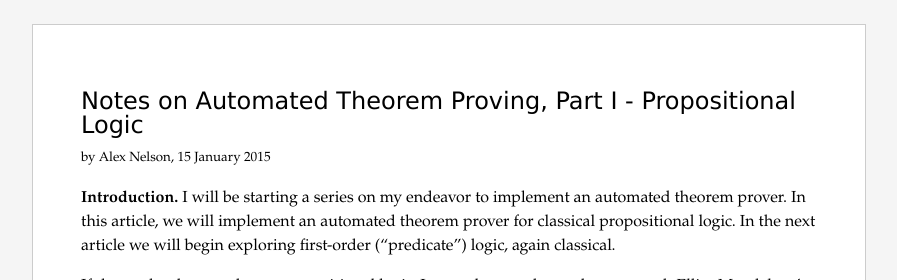
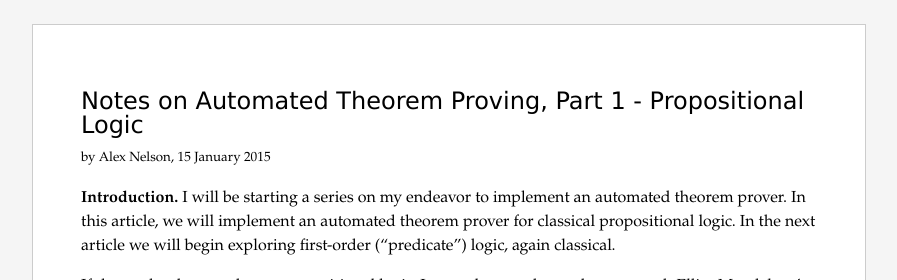
Before and after one commit to pqnelson/pqnelson.github.com, a Jekyll site: the page built from _posts/2015-01-15-automated-thm.md, in a window 1280 px wide and 900 px high. Shown: the top 280 px of the window, without its empty margins (191-1088 px from the left). Built offline with Jekyll 4.4.1, drawn with Linux system fonts in a browser that asks for light colours; Markdown is read by kramdown in place of the engine named in the settings.

Commit message:
Need to stop using roman numerals in titles

```diff
--- a/_posts/2015-01-15-automated-thm.md
+++ b/_posts/2015-01-15-automated-thm.md
@@ -1,6 +1,6 @@
 ---
 layout: post
-title: Notes on Automated Theorem Proving, Part I - Propositional Logic
+title: Notes on Automated Theorem Proving, Part 1 - Propositional Logic
 published: true
 quote: "Logic, like grammar, appears in two different aspects or values. It is one thing for him who comes to it for the first time, but it is another thing for him who comes back to it from the sciences. He who begins the study of grammar finds in its forms and laws dry abstractions, arbitrary rules. On the other hand, he who has mastered a language and at the same time has a comparative knowledge of other languages, he alone can make contact with the spirit and culture of a people through the grammar of its language. Similarly, he who approaches this science at first finds in logic an isolated system of abstractions which, confined within itself, does not embrace within its scope the other knowledges and sciences."
 quoteSource: GWF Hegel, <em>Science of Logic</em> &sect;70
```
Also changed, not shown: _posts/2015-02-09-automated-thm-ii-normal-forms.md (+1 -1 lines).
